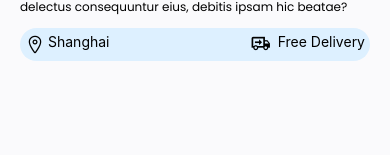
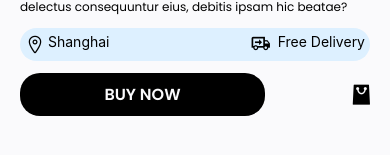
Before and after one commit to Alausa-AbdulAzeez/nativeEcommerce, a React Native app: screen /ProductDetails in a window 390 px wide. Shown: the part 587-742 px from the top of the page. Built offline with nearby package versions, Linux system fonts and the light colour scheme.

Commit message:
home push

```diff
--- a/screens/ProductDetails.jsx
+++ b/screens/ProductDetails.jsx
@@ -2,6 +2,7 @@ import { View, Text, TouchableOpacity, Image } from "react-native";
 import React, { useState } from "react";
 import { styles } from "./productDetails.styles";
 import {
+  Fontisto,
   Ionicons,
   MaterialCommunityIcons,
   SimpleLineIcons,
@@ -89,6 +90,15 @@ const ProductDetails = ({ navigation }) => {
             <Text style={styles.deliveryText}> Free Delivery</Text>
           </View>
         </View>
+        <View style={styles.buyNowAndBagRow}>
+          <TouchableOpacity style={styles.buyNowBtn}>
+            <Text style={styles.buyNowText}>BUY NOW</Text>
+          </TouchableOpacity>
+
+          <View style={styles.bag}>
+            <Fontisto name="shopping-bag" size={20} />
+          </View>
+        </View>
       </View>
     </View>
   );
--- a/screens/productDetails.styles.js
+++ b/screens/productDetails.styles.js
@@ -99,6 +99,7 @@ export const styles = StyleSheet.create({
     backgroundColor: COLORS.secondary,
     borderRadius: SIZES.large,
     padding: 5,
+    marginBottom: SIZES.small,
   },
   location: { flexDirection: "row" },
   locationText: {
@@ -108,4 +109,22 @@ export const styles = StyleSheet.create({
   deliveryText: {
     marginLeft: 3,
   },
+  buyNowAndBagRow: {
+    flexDirection: "row",
+    marginHorizontal: 20,
+    justifyContent: "space-between",
+    alignItems: "center",
+  },
+  buyNowBtn: {
+    backgroundColor: COLORS.black,
+    width: "70%",
+    padding: SIZES.small - 3,
+    borderRadius: SIZES.large,
+  },
+  buyNowText: {
+    color: COLORS.lightWhite,
+    fontSize: SIZES.medium,
+    fontFamily: "semiBold",
+    textAlign: "center",
+  },
 });
```
